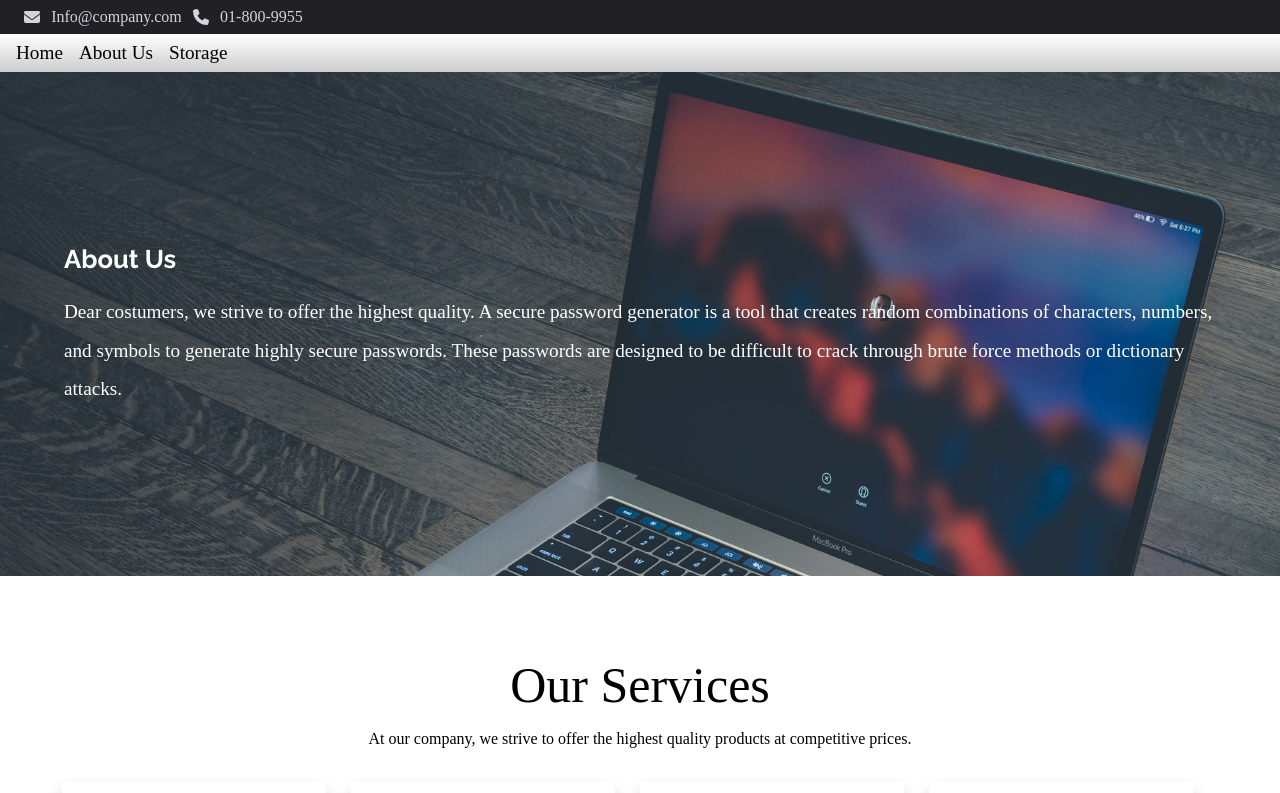
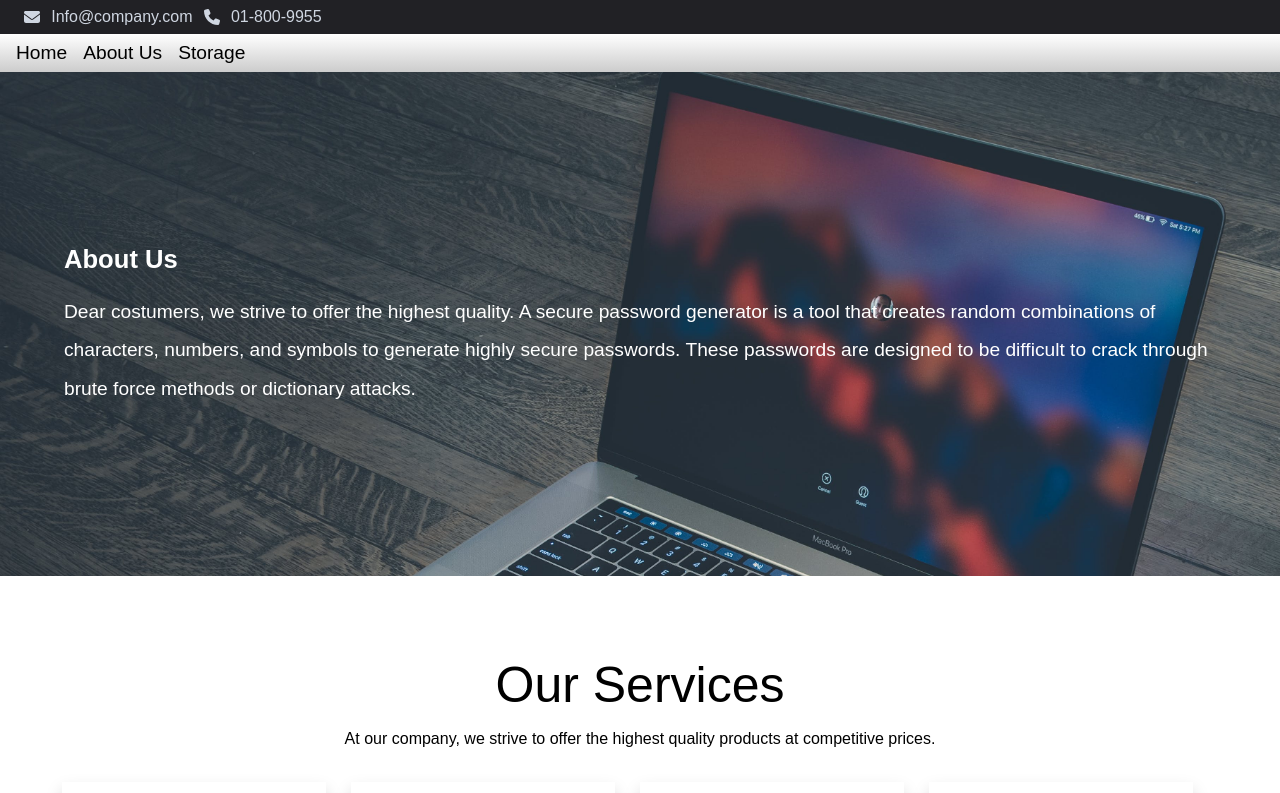
Before and after one commit to Stobio19/Proyecto-Creatividad-y-Emprendimiento, a React (Create React App) app: page /About-us in a window 1280 px wide. Shown: the top 793 px of the page. Built offline with nearby package versions, Linux system fonts and the light colour scheme.

Commit message:
modified:  Correción letras

```diff
--- a/src/App.css
+++ b/src/App.css
@@ -1,7 +1,7 @@
  @import url('https://fonts.googleapis.com/css2?family=Open+Sans:ital,wght@0,300;0,400;0,500;0,600;0,700;0,800;1,300;1,400;1,500;1,600;1,700;1,800&family=Raleway:ital,wght@0,100;0,200;0,300;0,400;0,500;0,600;0,700;0,800;0,900;1,100;1,200;1,300;1,400;1,500;1,600;1,700;1,800;1,900&family=Roboto:ital,wght@0,100;0,300;0,400;0,500;0,700;0,900;1,100;1,300;1,400;1,500;1,700;1,900&display=swap');
 
 * {
-  font-family: 'Raleway', sans-serif;
+  font-family: 'Poppins', sans-serif !important;
 }
 
 .App {
```
